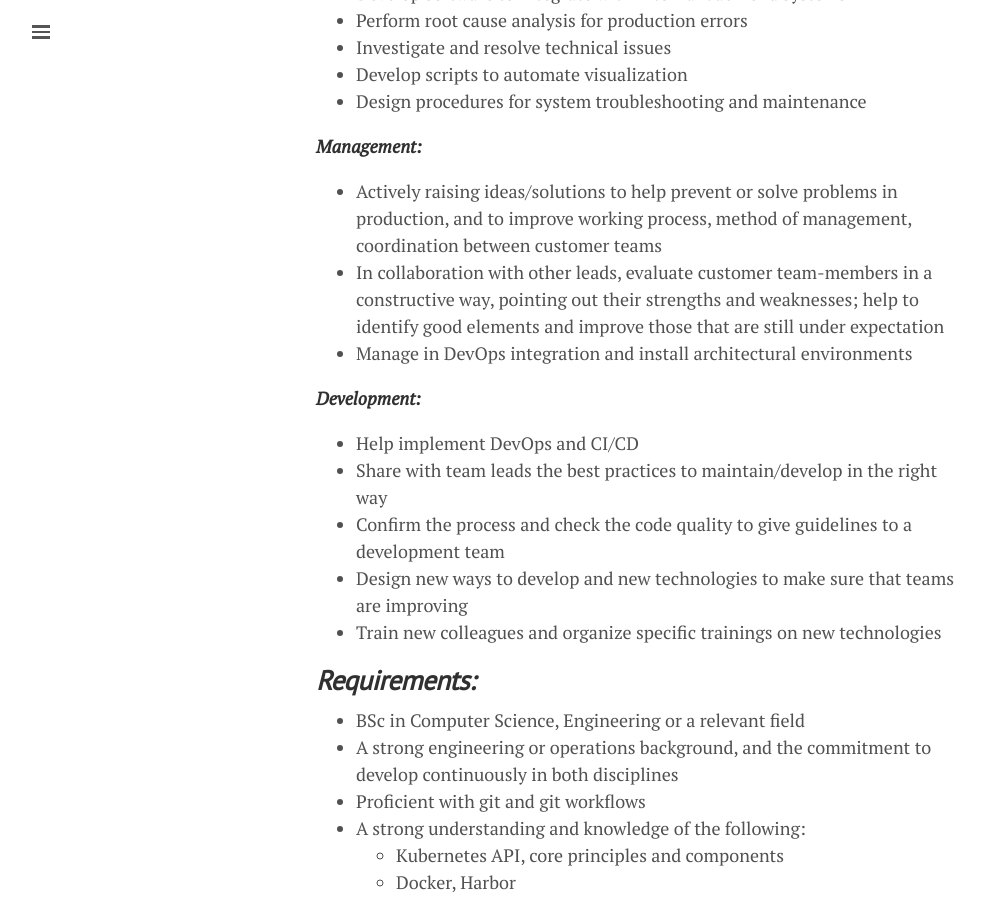
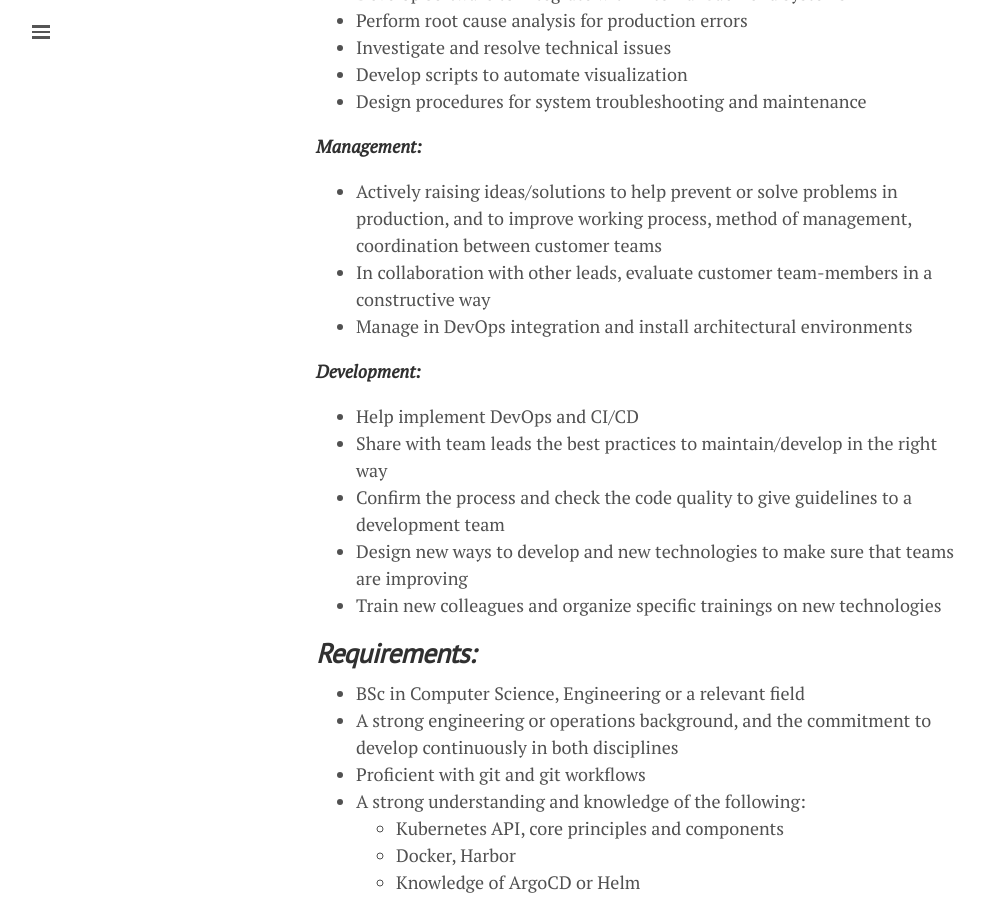
Before and after one commit to lgeurts/lgeurts.github.io, a Jekyll site: the page built from APPLICATION_FORM.md, in a window 1280 px wide and 900 px high, scrolled down 937 px. Shown: the whole window, without its empty margins (0-985 px from the left). Built offline with Jekyll 4.4.1, drawn with Linux system fonts in a browser that asks for light colours; nearby versions of some CDN libraries; our own code applies the rules of GitHub Pages for plain Markdown files.

Commit message:
Update APPLICATION_FORM.md

```diff
--- a/APPLICATION_FORM.md
+++ b/APPLICATION_FORM.md
@@ -27,7 +27,7 @@
 
 ***Management:***
 - Actively raising ideas/solutions to help prevent or solve problems in production, and to improve working process, method of management, coordination between customer teams
-- In collaboration with other leads, evaluate customer team-members in a constructive way, pointing out their strengths and weaknesses; help to identify good elements and improve those that are still under expectation
+- In collaboration with other leads, evaluate customer team-members in a constructive way
 - Manage in DevOps integration and install architectural environments
 
 ***Development:***
```
